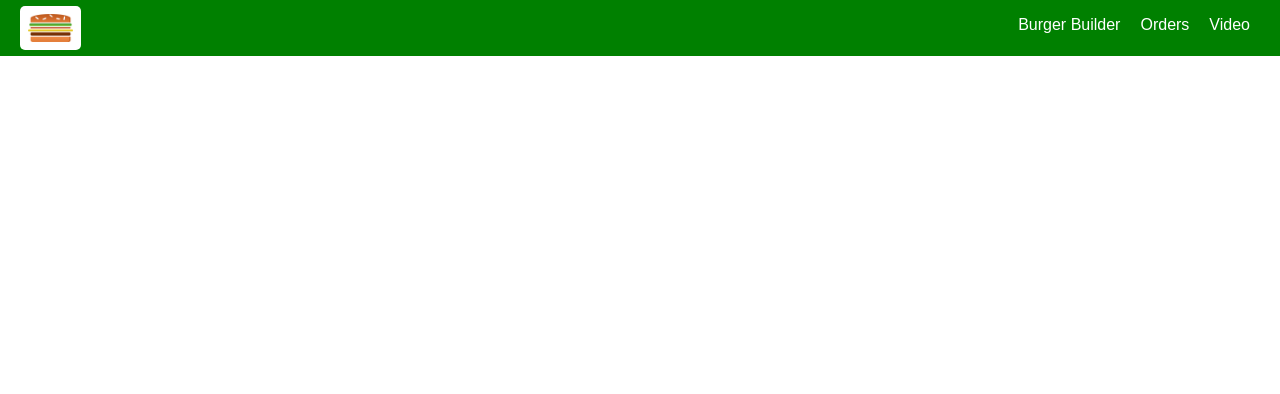
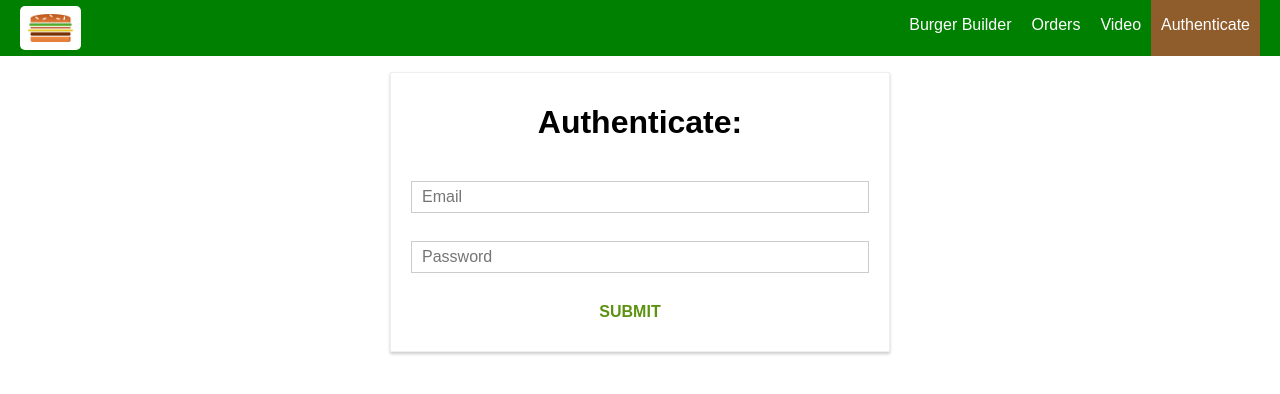
Before and after one commit to chanhcs/order-hamburger, a React app: page /auth in a window 1280 px wide. Shown: the top 394 px of the page. Built offline with nearby package versions, Linux system fonts and the light colour scheme; a web font is replaced by a local one.

Commit message:
Adding an Auth Form

```diff
--- a/src/App.js
+++ b/src/App.js
@@ -5,6 +5,7 @@
 import { Route, Switch } from 'react-router-dom';
 import Orders from './containers/Orders/Orders';
 import Video from './components/Video/Video';
+import Auth from './containers/Auth/Auth';
 
 class App extends Component {
   render() {
@@ -16,6 +17,7 @@
             <Route path='/checkout' component={Checkout} />
             <Route path='/orders' component={Orders} />
             <Route path='/video' component={Video} />
+            <Route path='/auth' component={Auth} />
           </Switch>
         </Layout>
       </div>
--- a/src/components/Navigation/NavigationItems/NavigationItems.js
+++ b/src/components/Navigation/NavigationItems/NavigationItems.js
@@ -8,6 +8,8 @@
         <NavigationItem link="/" exact>Burger Builder</NavigationItem>
         <NavigationItem link="/orders">Orders</NavigationItem>
         <NavigationItem link="/video">Video</NavigationItem>
+        <NavigationItem link="/auth">Authenticate</NavigationItem>
+
     </ul>
 );
 
--- /dev/null
+++ b/src/containers/Auth/Auth.css
@@ -0,0 +1,16 @@
+.Auth {
+    margin: 20px auto;
+    width: 80%;
+    text-align: center;
+    box-shadow: 0 2px 3px #ccc;
+    border: 1px solid #eee;
+    padding: 10px;
+    box-sizing: border-box;
+}
+
+
+@media (min-width: 600px) {
+    .Auth {
+        width: 500px;
+    }
+}
--- /dev/null
+++ b/src/containers/Auth/Auth.js
@@ -0,0 +1,119 @@
+import React, { Component } from 'react';
+import Input from '../../components/UI/Input/Input';
+import Button from '../../components/UI/Button/Button';
+import classes from './Auth.css'
+
+class Auth extends Component {
+    state = {
+        controls: {
+            email: {
+                elementType: 'input',
+                elementConfig: {
+                    type: 'email',
+                    placeholder: 'Email'
+                },
+                errorMessage: 'Your input email is not valid',
+                value: '',
+                validation: {
+                    required: true,
+                    isEmail: true
+                },
+                valid: false,
+                touched: false
+            },
+            password: {
+                elementType: 'input',
+                elementConfig: {
+                    type: 'password',
+                    placeholder: 'Password'
+                },
+                errorMessage: 'Password must consist of at least 8-character!',
+                value: '',
+                validation: {
+                    required: true,
+                    minLength: 8
+                },
+                valid: false,
+                touched: false
+            },
+        }
+    }
+
+    checkValidity(value, rules) {
+        let isValid = true;
+        if (!rules) {
+            return true;
+        }
+
+        if (rules.required) {
+            isValid = value.trim() !== '' && isValid;
+        }
+
+        if (rules.minLength) {
+            isValid = value.length >= rules.minLength && isValid
+        }
+
+        if (rules.maxLength) {
+            isValid = value.length <= rules.maxLength && isValid
+        }
+
+        if (rules.isEmail) {
+            const pattern = /[a-z0-9!#$%&'*+/=?^_`{|}~-]+(?:\.[a-z0-9!#$%&'*+/=?^_`{|}~-]+)*@(?:[a-z0-9](?:[a-z0-9-]*[a-z0-9])?\.)+[a-z0-9](?:[a-z0-9-]*[a-z0-9])?/;
+            isValid = pattern.test(value) && isValid
+        }
+
+        if (rules.isNumeric) {
+            const pattern = /^\d+$/;
+            isValid = pattern.test(value) && isValid
+        }
+        return isValid;
+    }
+
+    inputChangedHandler = (event, controlName) => {
+        const UpdatedControls = {
+            ...this.state.controls,
+            [controlName]: {
+                ...this.state.controls[controlName],
+                value: event.target.value,
+                valid: this.checkValidity(event.target.value, this.state.controls[controlName].validation),
+                touched: true
+            }
+        };
+        this.setState({controls: UpdatedControls});
+    }
+
+    render() {
+        const formElementsArray = [];
+        for (let key in this.state.controls) {
+            formElementsArray.push({
+                id: key,
+                config: this.state.controls[key]
+            });
+        }
+
+        const form = formElementsArray.map(formElement => (
+            <Input
+                key={formElement.id}
+                elementType={formElement.config.elementType}
+                elementConfig={formElement.config.elementConfig}
+                value={formElement.config.value}
+                invalid={!formElement.config.valid}
+                shouldValidate={formElement.config.validation}
+                touched={formElement.config.touched}
+                changed={(event) => this.inputChangedHandler(event, formElement.id)}
+                valueType={formElement.config.errorMessage}
+            />
+        ));
+        return (
+            <div className={classes.Auth}>
+                <form>
+                <h1>Authenticate:</h1>
+                    {form}
+                    <Button btnType="Success">SUBMIT</Button>
+                </form>
+            </div>
+        );
+    }
+}
+
+export default Auth;
--- a/src/containers/Checkout/ContactData/ContactData.js
+++ b/src/containers/Checkout/ContactData/ContactData.js
@@ -179,6 +179,7 @@
                 config: this.state.orderForm[key]
             });
         }
+
         let form = (
             <form onSubmit={this.orderHandler}>
                 {formElementsArray.map(formElement => (
```
Also changed, not shown: src/components/UI/Input/Input.js (line endings or trailing spaces).
